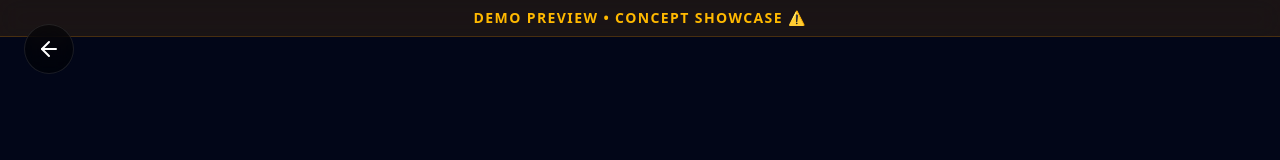
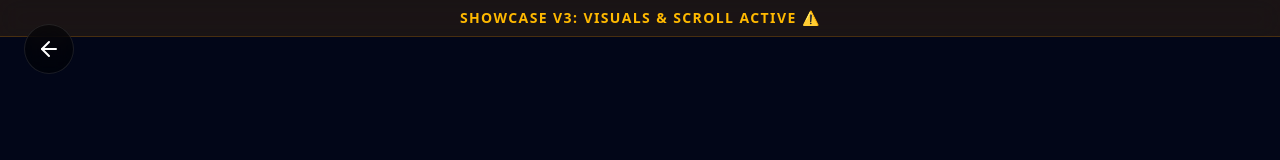
Before and after one commit to azkila140/realestate, a Next.js app: page /showcase in a window 1280 px wide. Shown: the top 160 px of the page. Built offline with nearby package versions, Linux system fonts and the light colour scheme.

Commit message:
Remove blocking animations from Showcase and update disclaimer

```diff
--- a/components/DemoShowcase.tsx
+++ b/components/DemoShowcase.tsx
@@ -55,7 +55,7 @@ export function DemoShowcase() {
             {/* Disclaimer Banner */}
             <div className="fixed top-0 left-0 right-0 z-50 bg-amber-500/10 backdrop-blur-md border-b border-amber-500/20 py-2 px-4 text-center">
                 <p className="text-amber-400 text-xs md:text-sm font-semibold tracking-widest uppercase">
-                    ⚠️ Demo Preview • Concept Showcase
+                    ⚠️ Showcase V3: Visuals & Scroll Active
                 </p>
             </div>
 
@@ -86,13 +86,11 @@ export function DemoShowcase() {
 
                             {/* Content - Relative Z-10 */}
                             <div className="relative z-10 text-center px-6 max-w-4xl mx-auto">
-                                <motion.div
-                                    initial={{ scale: 0, opacity: 0 }}
-                                    whileInView={{ scale: 1, opacity: 1 }}
+                                <div
                                     className="w-24 h-24 mx-auto bg-gradient-to-br from-amber-400 to-orange-600 rounded-2xl flex items-center justify-center mb-8 shadow-2xl shadow-orange-500/20"
                                 >
                                     <Sparkles className="w-12 h-12 text-white" />
-                                </motion.div>
+                                </div>
                                 <h1 className="text-6xl md:text-9xl font-playfair font-bold mb-6 text-white drop-shadow-2xl">
                                     The Luxury Standard
                                 </h1>
```
